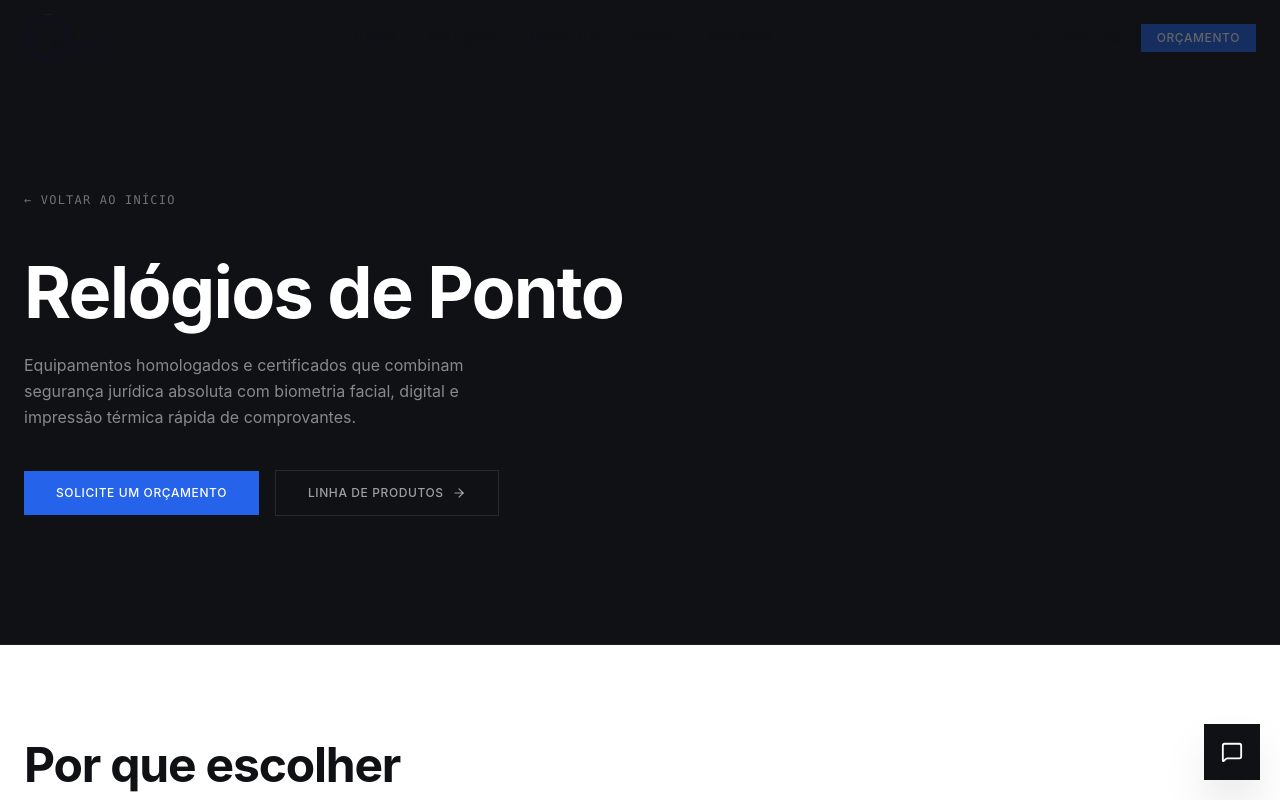
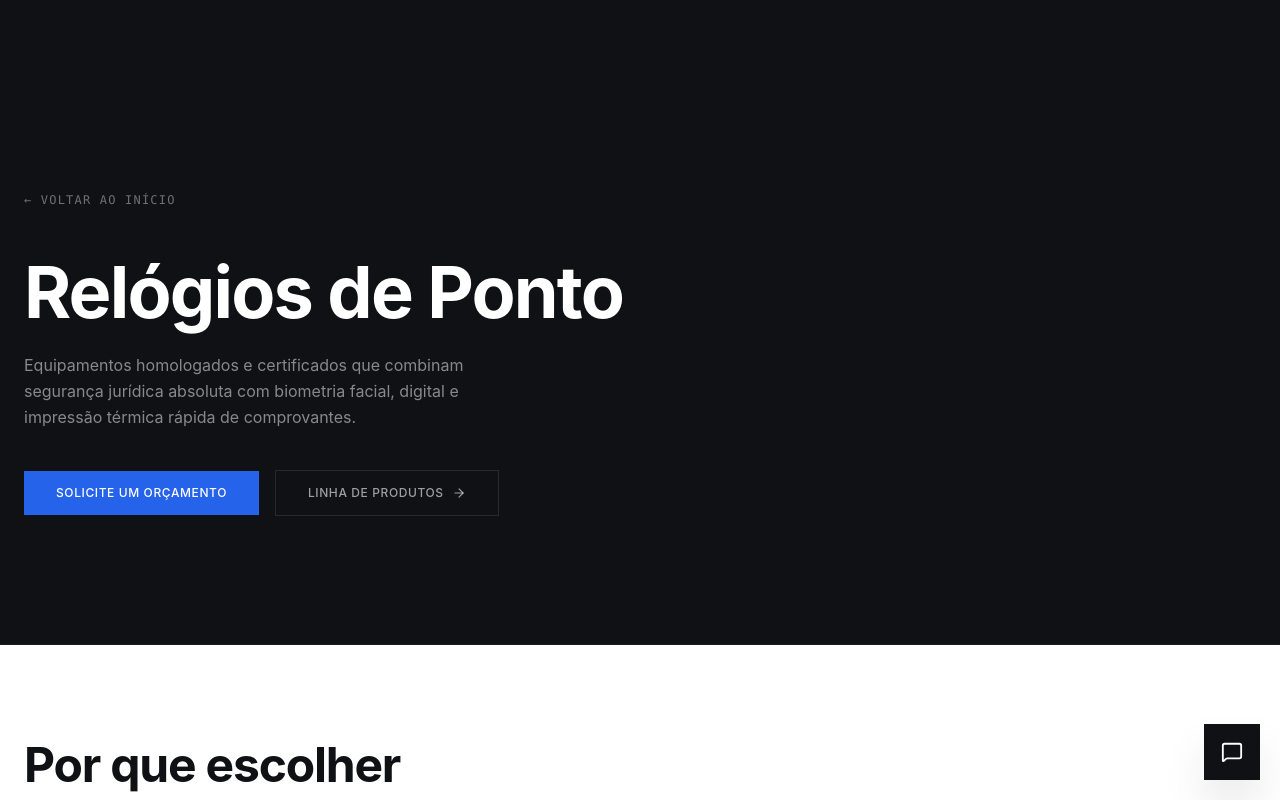
Before and after one commit to Luisgustavopk/projeto-prodacom, a React (Vite) app in the folder prodacom-web/: page / in a window 1280 px wide. Both pictures are taken after a click on the element 640 px from the left and 1137 px from the top of the page. Shown: the top 800 px of the page. Built offline with nearby package versions, Linux system fonts and the light colour scheme.

Commit message:
fix: remove outras commandbar teste

```diff
--- a/prodacom-web/src/pages/CategoryPage.jsx
+++ b/prodacom-web/src/pages/CategoryPage.jsx
@@ -1,7 +1,6 @@
 import React, { useEffect } from "react";
 import { motion } from "framer-motion";
 import { ArrowRight, Box } from "lucide-react";
-import CommandBar from "../components/prodacom/CommandBar";
 import Footer from "../components/prodacom/Footer";
 
 export default function CategoryPage({ category, onBackToHome, onSelectModel }) {
@@ -14,7 +13,7 @@ export default function CategoryPage({ category, onBackToHome, onSelectModel })
   return (
     <div className="min-h-screen bg-obsidian font-sans text-white">
 
-     <CommandBar onNavigateHome={onBackToHome} />
+
       {/* 1. HERO SECTION (DARK) */}
       <section className="relative pt-32 pb-24 md:pt-48 md:pb-32 overflow-hidden border-b border-white/5">
         <div className="absolute inset-0 z-0">
--- a/prodacom-web/src/pages/ProductPage.jsx
+++ b/prodacom-web/src/pages/ProductPage.jsx
@@ -1,7 +1,6 @@
 import React, { useEffect } from "react";
 import { motion } from "framer-motion";
 import { ArrowRight, Phone } from "lucide-react";
-import CommandBar from "../components/prodacom/CommandBar";
 import Footer from "../components/prodacom/Footer";
 
 export default function ProductPage({ product, onBackToHome }) {
@@ -14,7 +13,7 @@ export default function ProductPage({ product, onBackToHome }) {
 
   return (
     <div className="min-h-screen bg-ghost animate-fadeIn">
-        <CommandBar onNavigateHome={onBackToHome} />
+
       {/* SEÇÃO 1: HERO (Visual Escuro Premium) */}
       <section className="relative pt-24 pb-20 md:pt-36 md:pb-28 bg-obsidian overflow-hidden">
         <div className="absolute inset-0 grid-overlay opacity-10 pointer-events-none" />
```
